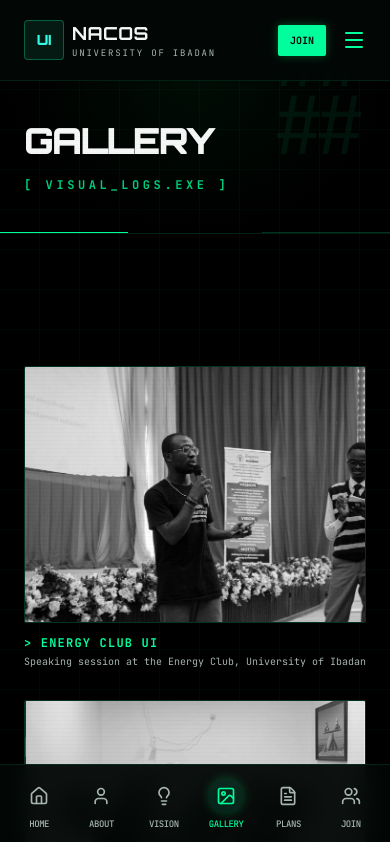
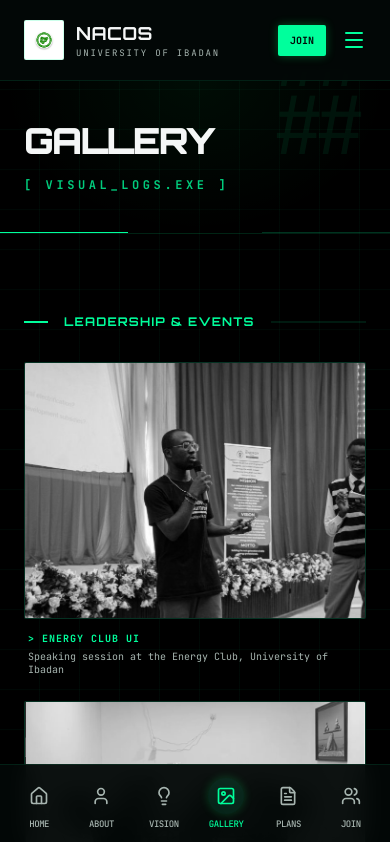
Before and after one commit to 0biken/obioma-nacos, a Next.js app: page /gallery in a window 390 px wide. Shown: the top 842 px of the page. Built offline with nearby package versions, Linux system fonts and the light colour scheme.

Commit message:
Fix gallery captions, NACOS logo in navbar, personal logo as favicon, fix About z-index

```diff
--- a/src/app/gallery/page.tsx
+++ b/src/app/gallery/page.tsx
@@ -4,67 +4,61 @@ interface GalleryImage {
   src: string;
   title: string;
   desc: string;
-  aspect?: string;
+  position?: string;
 }
 
 const sections: { heading: string; images: GalleryImage[] }[] = [
   {
     heading: "Leadership & Events",
     images: [
-      { src: "/photos/speaking-energy.png",       title: "Energy Club UI",         desc: "Speaking session at the Energy Club, University of Ibadan" },
-      { src: "/photos/boardroom-meeting.png",      title: "Strategy Sync",          desc: "Leadership and community planning session" },
-      { src: "/photos/nacoss-week.png",            title: "NACOSS Week",            desc: "Representing NACOS UI at NACOSS week activities" },
-      { src: "/photos/student-gathering.png",      title: "Student Gathering",      desc: "Community engagement and student mobilization" },
-      { src: "/photos/office-strategy.png",        title: "Office Strategy",        desc: "Planning and coordination session" },
+      { src: "/photos/speaking-energy.png",        title: "Energy Club UI",         desc: "Speaking session at the Energy Club, University of Ibadan" },
+      { src: "/photos/boardroom-meeting.png",       title: "Strategy Sync",          desc: "Leadership and community planning session" },
+      { src: "/photos/nacoss-week.png",             title: "NACOSS Week",            desc: "Representing NACOS UI at NACOSS week activities" },
+      { src: "/photos/student-gathering.png",       title: "Student Gathering",      desc: "Community engagement and student mobilization" },
+      { src: "/photos/office-strategy.png",         title: "Office Strategy",        desc: "Planning and coordination session" },
     ],
   },
   {
     heading: "Community & Volunteering",
     images: [
-      { src: "/photos/nacos-team.jpg",             title: "NACOS UI Team",          desc: "The heart of our computing community" },
-      { src: "/photos/volunteer-group.png",        title: "Community Engagement",   desc: "Collaborative student initiatives" },
-      { src: "/photos/redcross-volunteer.png",     title: "Red Cross",              desc: "Volunteer work with the Red Cross initiative" },
-      { src: "/photos/energy-searchlight-group.png", title: "Energy Searchlight",  desc: "Group session at Energy Searchlight initiative" },
-      { src: "/photos/energy-trio.png",            title: "Energy Trio",            desc: "Collaboration at Energy Club event" },
+      { src: "/photos/nacos-team.jpg",              title: "NACOS UI Team",          desc: "As PRO 2024 — the heartbeat of our computing community" },
+      { src: "/photos/volunteer-group.png",         title: "Community Engagement",   desc: "Collaborative student initiatives" },
+      { src: "/photos/redcross-volunteer.png",      title: "Red Cross",              desc: "Volunteer work with the Red Cross initiative" },
+      { src: "/photos/energy-searchlight-group.png",title: "Energy Searchlight",    desc: "Delegate at Energy Searchlight student initiative", position: "center top" },
+      { src: "/photos/energy-trio.png",             title: "Energy Club Delegate",   desc: "Representing at the Energy Club event" },
     ],
   },
   {
     heading: "Tech & Innovation",
     images: [
-      { src: "/photos/teaching-whiteboard.png",    title: "Technical Education",    desc: "Empowering students through knowledge sharing" },
-      { src: "/photos/gitex-agentspace.png",       title: "GITEX Agentspace",       desc: "Representing at GITEX technology showcase" },
-      { src: "/photos/gitex-selfie.png",           title: "GITEX Selfie",           desc: "At GITEX global technology event" },
-      { src: "/photos/gitex-sign.png",             title: "GITEX Sign",             desc: "GITEX event documentation" },
-      { src: "/photos/innovators-magazine.png",    title: "Innovators Magazine",    desc: "Featured in student innovators publication" },
-      { src: "/photos/itconnect-feature.png",      title: "ITConnect Feature",      desc: "Featured in ITConnect platform" },
+      { src: "/photos/teaching-whiteboard.png",     title: "Technical Education",    desc: "Empowering students through hands-on knowledge sharing" },
+      { src: "/photos/gitex-agentspace.png",        title: "GITEX Agentspace",       desc: "Industry-level collaborations at GITEX global tech summit", position: "center top" },
+      { src: "/photos/gitex-selfie.png",            title: "International Exposure", desc: "Seizing global opportunities at GITEX technology event" },
+      { src: "/photos/gitex-sign.png",              title: "Global Representation",  desc: "Proudly representing on the global stage at GITEX" },
+      { src: "/photos/innovators-magazine.png",     title: "Innovators Magazine",    desc: "Featured in student innovators publication" },
+      { src: "/photos/itconnect-feature.png",       title: "ITConnect Feature",      desc: "Featured on ITConnect — bridging tech and real life, one connection at a time" },
     ],
   },
   {
     heading: "Recognition & Certifications",
     images: [
-      { src: "/photos/cert-nacos-awards.png",      title: "NACOS Recognition",      desc: "NACOS Awards & Community Service" },
-      { src: "/photos/cert-leap.png",              title: "LEAP Certification",      desc: "Leadership and entrepreneurship program certificate" },
-      { src: "/photos/futurize-ambassador.png",    title: "Futurize Ambassador",     desc: "Campus Ambassador for Futurize innovation program" },
+      { src: "/photos/cert-nacos-awards.png",       title: "NACOS Recognition",      desc: "NACOS Awards & Community Service" },
+      { src: "/photos/cert-leap.png",               title: "LEAP Certification",      desc: "Leadership and entrepreneurship program certificate" },
+      { src: "/photos/futurize-ambassador.png",     title: "Futurize Ambassador",     desc: "Campus Ambassador for Futurize innovation program" },
     ],
   },
   {
     heading: "Portraits & Profiles",
     images: [
-      { src: "/photos/hero-portrait.png",          title: "Hero Portrait",          desc: "Official campaign portrait — Obioma Kennedy Ezeocha" },
-      { src: "/photos/seated-portrait.png",        title: "Leadership Portrait",    desc: "Candidate portrait" },
-      { src: "/photos/relaxed-portrait.png",       title: "Casual Portrait",        desc: "Personal profile portrait" },
-      { src: "/photos/selfie-conference.png",      title: "Conference Selfie",      desc: "At a student conference" },
-      { src: "/photos/conference-smile.jpg",       title: "Conference Smile",       desc: "Engagement at student conference" },
-    ],
-  },
-  {
-    heading: "Brand Assets",
-    images: [
-      { src: "/photos/Nacos_logo.jpg",             title: "NACOS UI Logo",          desc: "Nigeria Association of Computing Students, University of Ibadan" },
-      { src: "/photos/personal-logo.png",          title: "Personal Logo",          desc: "Obioma Kennedy Ezeocha — Personal brand identity" },
+      { src: "/photos/hero-portrait.png",           title: "Hero Portrait",           desc: "Official campaign portrait — Obioma Kennedy Ezeocha" },
+      { src: "/photos/seated-portrait.png",         title: "Leadership Portrait",     desc: "Candidate portrait" },
+      { src: "/photos/relaxed-portrait.png",        title: "Casual Portrait",         desc: "Personal profile portrait" },
+      { src: "/photos/selfie-conference.png",       title: "Good Vibes",              desc: "Have fun — cos why not" },
     ],
   },
 ];
+
+const totalImages = sections.reduce((acc, s) => acc + s.images.length, 0);
 
 export default function Gallery() {
   return (
@@ -79,13 +73,13 @@ export default function Gallery() {
           {/* Section heading */}
           <div className="flex items-center gap-4 mb-8">
             <div className="h-[2px] w-6 bg-brand-neon-green" />
-            <h2 className="font-orbitron font-bold text-sm md:text-base text-brand-neon-green uppercase tracking-widest">
+            <h2 className="font-orbitron font-bold text-xs md:text-sm text-brand-neon-green uppercase tracking-widest">
               {section.heading}
             </h2>
             <div className="h-[2px] flex-1 bg-brand-neon-green/10" />
           </div>
 
-          <div className="grid grid-cols-1 sm:grid-cols-2 lg:grid-cols-3 gap-8">
+          <div className="grid grid-cols-1 sm:grid-cols-2 lg:grid-cols-3 gap-6 md:gap-8">
             {section.images.map((img, index) => (
               <div key={index} className="group relative">
                 <div className="aspect-[4/3] overflow-hidden border border-brand-neon-green/10 rounded-[2px] bg-brand-bg-secondary hover:border-brand-neon-green/30 transition-colors duration-300">
@@ -93,10 +87,11 @@ export default function Gallery() {
                     src={img.src}
                     alt={img.title}
                     className="w-full h-full object-cover grayscale group-hover:grayscale-0 transition-all duration-700 group-hover:scale-105"
+                    style={{ objectPosition: img.position ?? "center center" }}
                   />
                 </div>
-                <div className="mt-3 space-y-1">
-                  <h3 className="font-mono font-bold text-xs text-brand-neon-green uppercase tracking-widest">
+                <div className="mt-3 space-y-1 px-1">
+                  <h3 className="font-mono font-bold text-[10px] md:text-xs text-brand-neon-green uppercase tracking-widest">
                     &gt; {img.title}
                   </h3>
                   <p className="font-mono text-[10px] text-brand-text-muted leading-snug">
@@ -104,11 +99,10 @@ export default function Gallery() {
                   </p>
                 </div>
 
-                {/* Hover scanline */}
-                <div className="absolute inset-0 pointer-events-none opacity-0 group-hover:opacity-10 transition-opacity duration-500"
-                  style={{
-                    backgroundImage: "repeating-linear-gradient(0deg, transparent, transparent 3px, rgba(0,255,156,0.15) 4px)"
-                  }}
+                {/* Hover scanline overlay */}
+                <div
+                  className="absolute inset-0 pointer-events-none opacity-0 group-hover:opacity-10 transition-opacity duration-500"
+                  style={{ backgroundImage: "repeating-linear-gradient(0deg, transparent, transparent 3px, rgba(0,255,156,0.15) 4px)" }}
                 />
               </div>
             ))}
@@ -120,7 +114,7 @@ export default function Gallery() {
       <div className="px-6 max-w-7xl mx-auto w-full">
         <div className="border-t border-brand-neon-green/10 pt-8 flex justify-between font-mono text-[10px] text-brand-neon-green/40 uppercase">
           <span>[ END_OF_LOG ]</span>
-          <span>TOTAL_ITEMS: {sections.reduce((acc, s) => acc + s.images.length, 0)}</span>
+          <span>TOTAL_ITEMS: {totalImages}</span>
         </div>
       </div>
     </div>
--- a/src/app/layout.tsx
+++ b/src/app/layout.tsx
@@ -22,6 +22,10 @@ const inter = Inter({
 export const metadata: Metadata = {
   title: "Obioma for NACOS UI President",
   description: "Official campaign website of Obioma Kennedy Ezeocha for NACOS UI President. Compiling the Future, for the good of NACOS.",
+  icons: {
+    icon: "/favicon.png",
+    apple: "/favicon.png",
+  },
 };
 
 import Navbar from "@/components/Navbar";
@@ -42,7 +46,7 @@ export default function RootLayout({
       <body className="min-h-full flex flex-col bg-brand-bg-primary text-brand-text-primary font-sans relative selection:bg-brand-neon-green selection:text-brand-bg-primary">
         <PixelBackground />
         <Navbar />
-        <main className="flex-1">{children}</main>
+        <main className="flex-1 relative z-10">{children}</main>
         <Footer />
         <MobileNav />
       </body>
--- a/src/components/Navbar.tsx
+++ b/src/components/Navbar.tsx
@@ -20,9 +20,9 @@ export default function Navbar() {
   return (
     <nav className="w-full border-b border-brand-neon-green/10 bg-brand-bg-primary/90 backdrop-blur-md sticky top-0 z-50">
       <div className="max-w-6xl mx-auto px-6 h-20 flex items-center justify-between">
-        <Link href="/" className="flex items-center gap-2 group">
-          <div className="w-10 h-10 bg-brand-bg-secondary border border-brand-neon-green/30 rounded flex items-center justify-center transition-all group-hover:border-brand-cyan/50 group-hover:shadow-[0_0_15px_rgba(0,255,204,0.3)]">
-            <span className="font-orbitron font-black text-brand-cyan text-sm">UI</span>
+        <Link href="/" className="flex items-center gap-3 group">
+          <div className="w-10 h-10 rounded-[2px] overflow-hidden border border-brand-neon-green/20 transition-all group-hover:border-brand-cyan/50 group-hover:shadow-[0_0_15px_rgba(49,255,230,0.3)] bg-white flex items-center justify-center p-1">
+            <img src="/photos/Nacos_logo.jpg" alt="NACOS UI Logo" className="w-full h-full object-contain" />
           </div>
           <div>
             <div className="font-orbitron font-bold text-lg text-brand-text-primary tracking-wide">NACOS</div>
```
Also changed, not shown: public/favicon.png (added).
